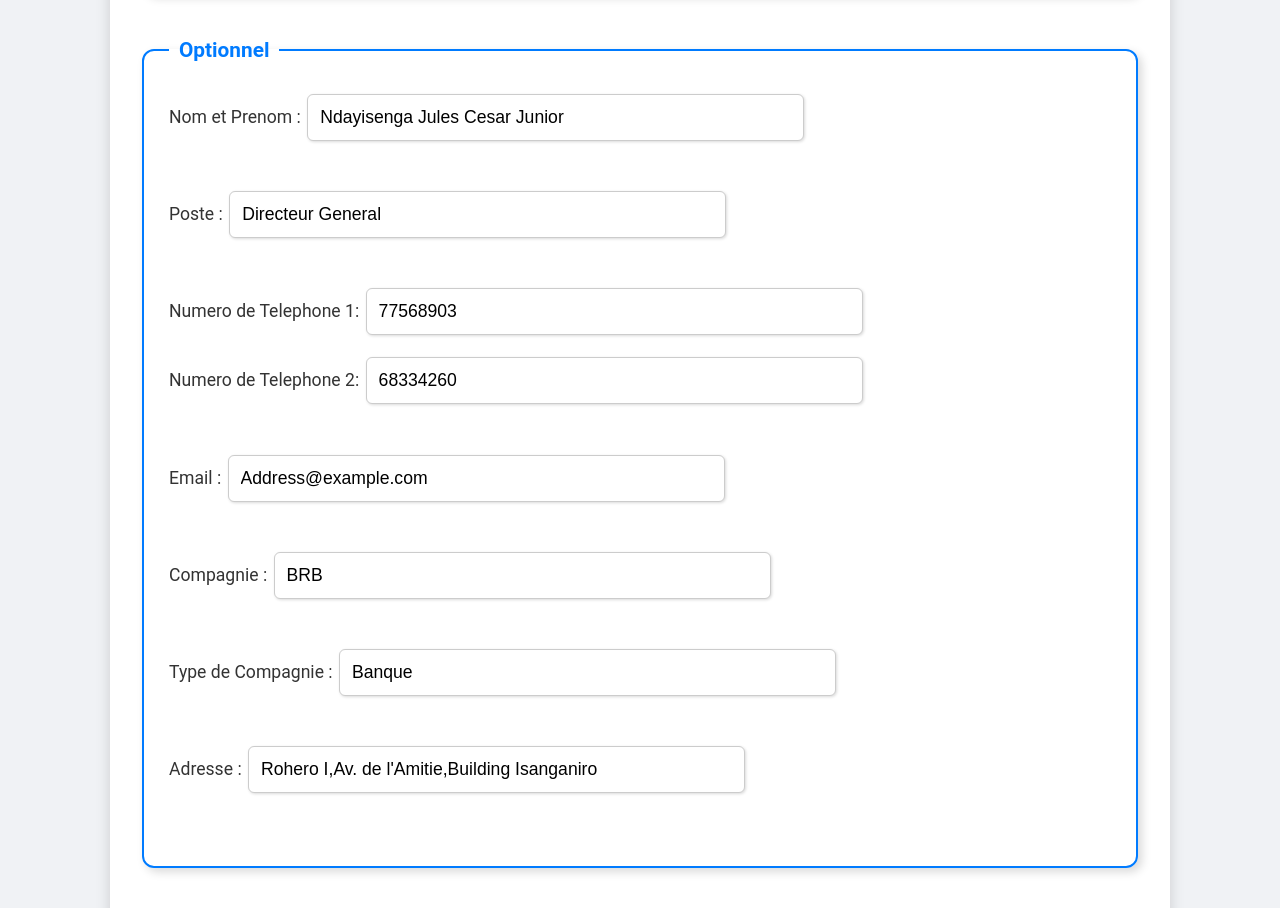
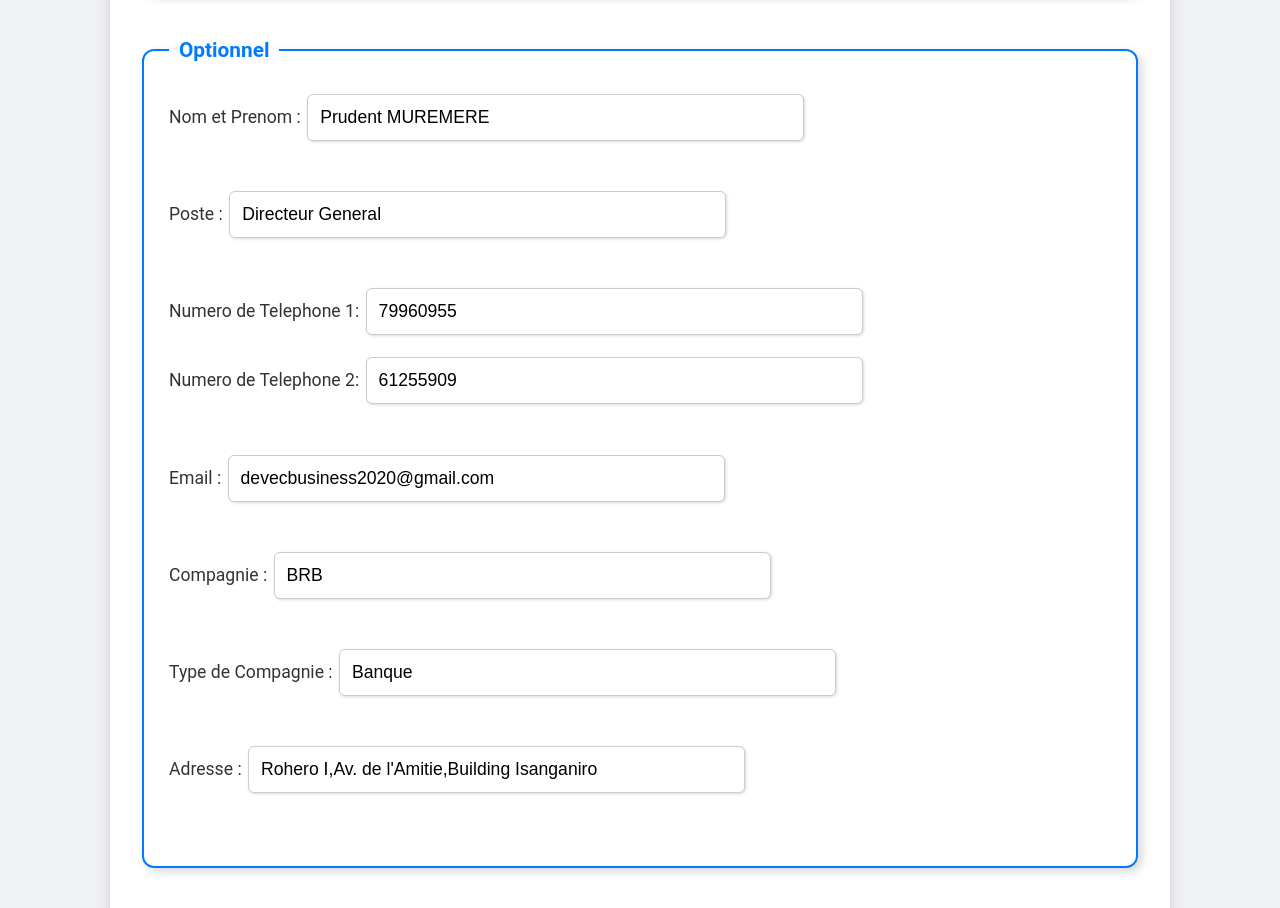
Before and after one commit to Sama-ndari/Facturer, a Flask app: page / in a window 1280 px wide. Shown: the part 771-1679 px from the top of the page. Run offline with Flask 3, Linux system fonts and the light colour scheme.

Commit message:
First Commit

```diff
--- a/forms.py
+++ b/forms.py
@@ -123,9 +123,9 @@ def convertir_en_lettres(nombre):
 
 
 # Exemple d'utilisation
-nombre = 999000
-en_lettres = convertir_en_lettres(nombre)
-print(en_lettres)
+# nombre = 999000
+# en_lettres = convertir_en_lettres(nombre)
+# print(en_lettres)
 
 
 def date():
--- a/objects.csv
+++ b/objects.csv
@@ -1,4 +1,13 @@
 Designation,Unite,PU,id
-Bidon,Piece,11000,1
-Telephones combines,Piece,7000,2
-Tomates,Pieces,500,3
+Bidon,Pièce,11000,1
+Téléphones combinés,Pièce,110000,2
+NIDO,Pièce,3500,3
+Sceau,Pièce,18000,4
+Cafetière,Pièce,150000,5
+Café,Kilo,30000,6
+Thé,Pièce,3000,7
+Thermos,Pièce,32000,8
+Registre,Pièce,11000,9
+Papier Hygiénique,Pièce,1500,10
+Houe,Pièce,15000,11
+Enveloppe par avion,Pièce,6500,12
--- a/templates/index.html
+++ b/templates/index.html
@@ -28,17 +28,17 @@
 						<fieldset class="print-fieldset">
 							<legend>Optionnel</legend> <!-- Titre du fieldset -->
 
-							<label for="name">Nom et Prenom</label> :  <input type="text" name="name" id="name" value="Ndayisenga Jules Cesar Junior"/>
+							<label for="name">Nom et Prenom</label> :  <input type="text" name="name" id="name" value="Prudent MUREMERE"/>
 							<!--	size: agrandir // maxlength: limiter l nombre de caracteres a saisir // value: remplir le champ avec une valeur par defaut   -->
 							<br /> <br />
 							<label for="post">Poste</label> :  <input type="text" name="post" id="post" value="Directeur General"/>
 							<!--	size: agrandir // maxlength: limiter l nombre de caracteres a saisir // value: remplir le champ avec une valeur par defaut   -->
 							<br /> <br />
-							<label for="phone1">Numero de Telephone 1:</label> <input type="tel" id="phone1" name="phone1" value="77568903">
+							<label for="phone1">Numero de Telephone 1:</label> <input type="tel" id="phone1" name="phone1" value="79960955">
 							<br>
-							<label for="phone2">Numero de Telephone 2:</label> <input type="tel" id="phone2" name="phone2" value="68334260">
+							<label for="phone2">Numero de Telephone 2:</label> <input type="tel" id="phone2" name="phone2" value="61255909">
 							<br> <br>
-							<label for="mail">Email</label> :  <input type="email" name="mail" id="mail" value = "Address@example.com" required />
+							<label for="mail">Email</label> :  <input type="email" name="mail" id="mail" value = "devecbusiness2020@gmail.com" required />
 							<br /> <br />
 							<label for="company">Compagnie</label> :  <input type="text" name="company" id="company" value="BRB"/>
 							<!--	size: agrandir // maxlength: limiter l nombre de caracteres a saisir // value: remplir le champ avec une valeur par defaut   -->
```
